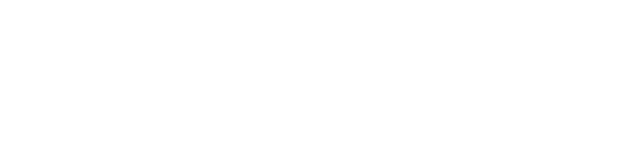
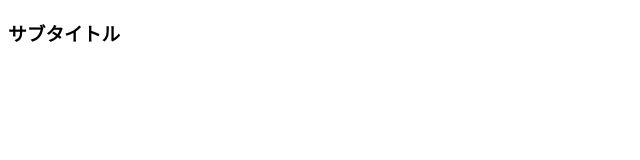
Before and after one commit to advan-deve/firstProject, a plain HTML site: page FXsaite/index.html in a window 1280 px wide. Shown: the whole page, without its empty margins (0-640 px from the left). Drawn offline with Linux system fonts and the light colour scheme.

Commit message:
htmlいじりました

```diff
--- a/FXsaite/index.html
+++ b/FXsaite/index.html
@@ -8,5 +8,10 @@
 
   <body>
     <!-- ここにコンテンツが入ります -->
+<h3>サブタイトル</h3>
+
+
+
+
   </body>
 </html>
```
